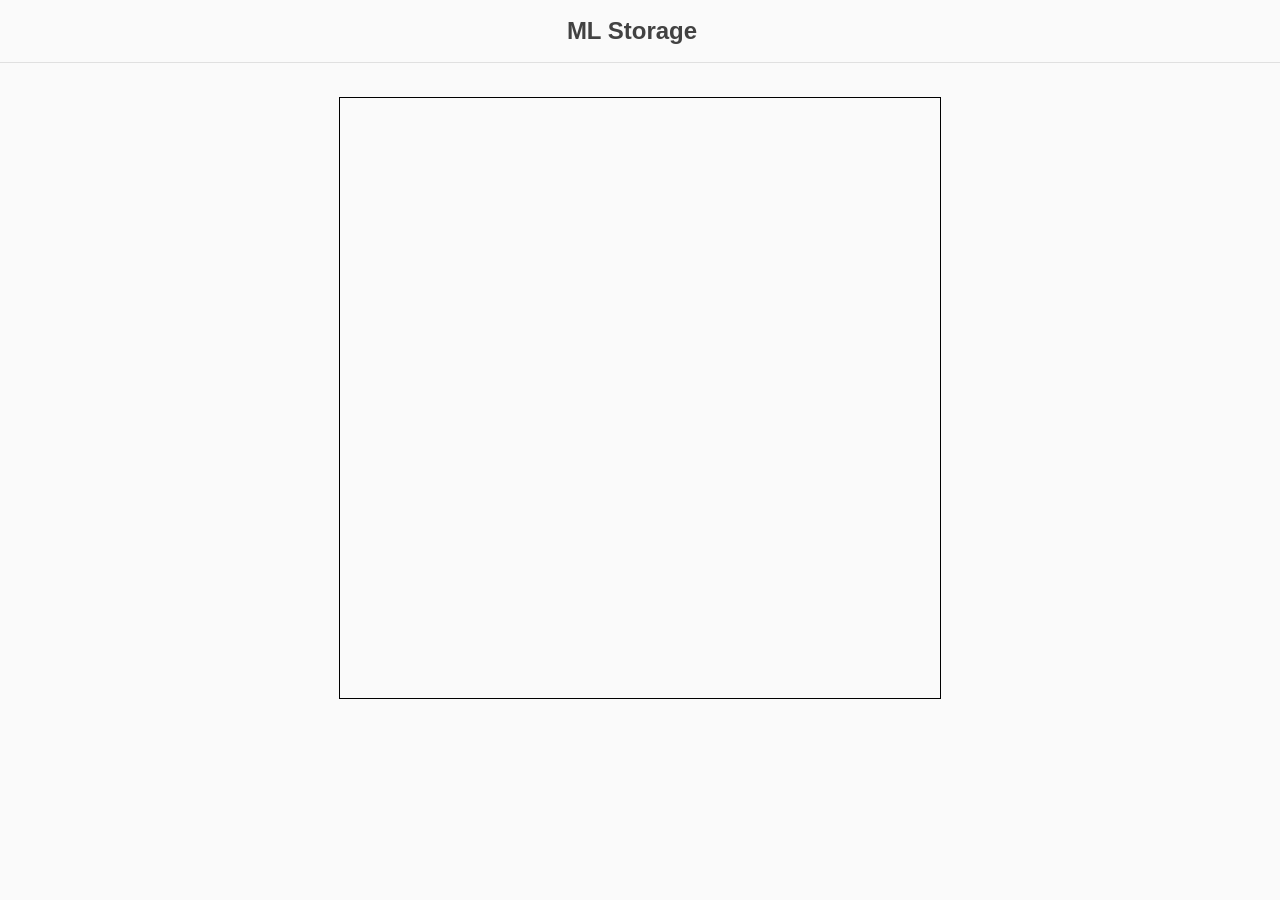
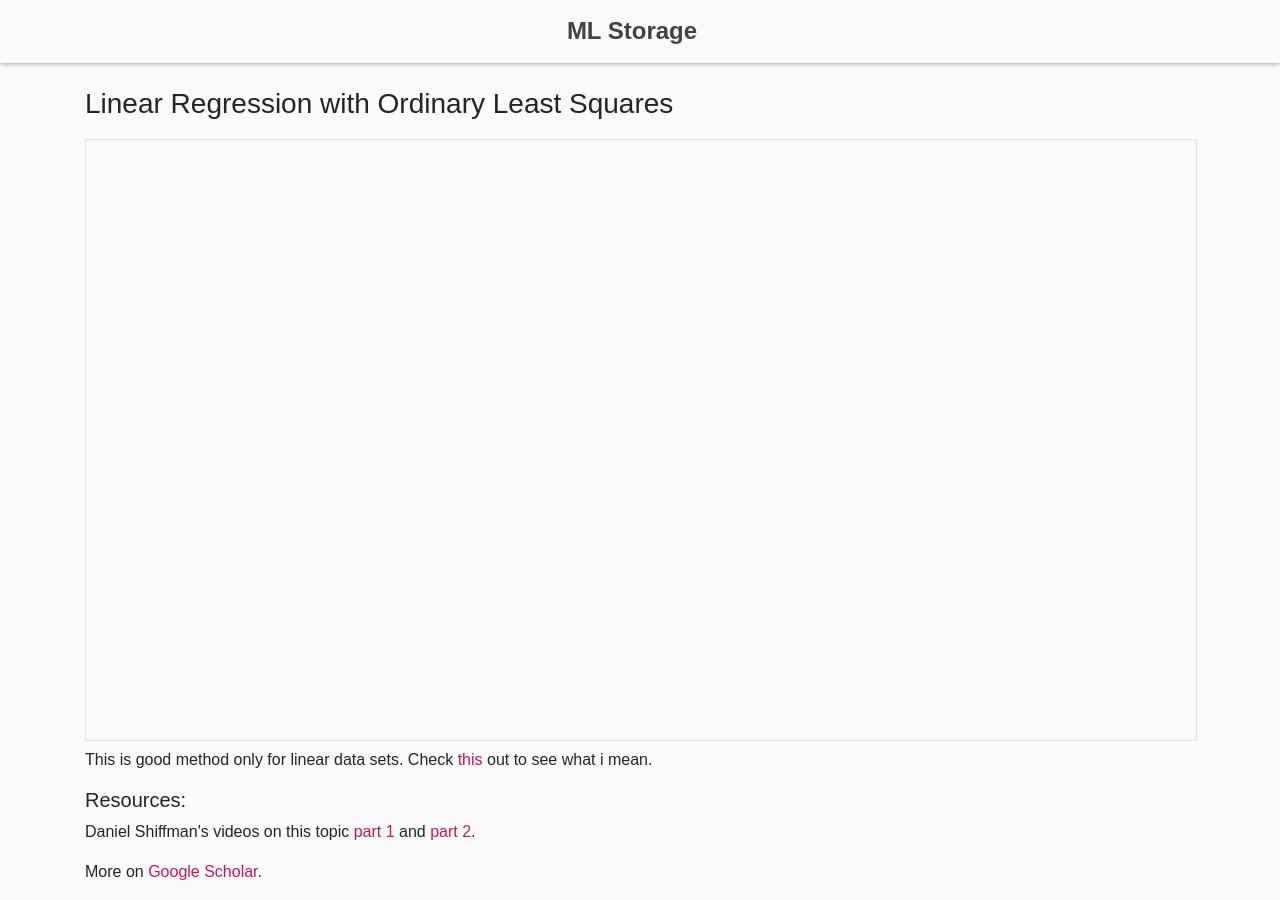
Before and after one commit to TomaszDomagala/LinearRegression1, a React (Create React App) app: page /LinearRegressionOLS in a window 1280 px wide. Before the commit the page ends 800 px from the top, so only its background shows below. Built offline with nearby package versions, Linux system fonts and the light colour scheme.

Commit message:
wip foundations ready

```diff
--- a/public/index.html
+++ b/public/index.html
@@ -22,7 +22,7 @@
       work correctly both with client-side routing and a non-root public URL.
       Learn how to configure a non-root public URL by running `npm run build`.
     -->
-    <title>Linear Regression</title>
+    <title>ML Storage</title>
 </head>
 <body>
 <noscript>
--- a/src/App.css
+++ b/src/App.css
@@ -8,6 +8,7 @@ nav {
 nav:hover{
     box-shadow: 0 0 5px grey;
     border-bottom-color: rgba(255,255,255,0);
+
 }
 .title{
     color: #424242;
--- a/src/App.js
+++ b/src/App.js
@@ -1,17 +1,13 @@
 import React, {Component} from 'react';
 import {BrowserRouter as Router, Route, Link} from 'react-router-dom';
-import LinearRegressionOLS from "./components/LinearRegressionOLS.js"
+import LinearRegressionOLS from "./components/linearRegressionOLS"
 import Home from './components/home';
-import About from './components/About';
-import styled from "styled-components";
-import logo from './logo.svg';
+import About from './components/about';
 import './App.css';
 
 
 class App extends Component {
-    constructor(props) {
-        super();
-    }
+
 
     render() {
 
@@ -19,8 +15,7 @@ class App extends Component {
             <Router>
                 <div>
 
-                    <nav className="navbar justify-content-center mb-4"
-                         style={{backgroundColor: "#FAFAFA", color: "#424242"}}>
+                    <nav className="navbar justify-content-center mb-4">
                         <Link to="/">
                             <span className="navbar-brand mb-0 h1 text-center title"
                                   style={{fontSize: "1.5rem", fontWeight: "bold"}}>
--- a/src/components/About.js
+++ /dev/null
@@ -1,12 +0,0 @@
-import React from 'react';
-
-const About = () => {
-    return (
-        <div className="container">
-            <div className="row m-4"><h1>About:</h1></div>
-            Trenuje se normalnie machine learning gosciu wiesz o co cho
-        </div>
-    );
-};
-
-export default About;
--- /dev/null
+++ b/src/components/about/about.css
@@ -0,0 +1,7 @@
+.youtube-link{
+    font-style: italic;
+    color: #616161;
+}
+.youtube-link:hover{
+    color: #616161;
+}
--- /dev/null
+++ b/src/components/about/index.js
@@ -0,0 +1,22 @@
+import React from 'react';
+import "./about.css";
+import ReactTooltip from 'react-tooltip';
+
+const About = () => {
+    return (
+        <div className="container">
+            <ReactTooltip effect="solid"/>
+            <h3>About <span role="img" aria-label="clapping hands sing">👏</span></h3>
+            <p>This is personal storage for programs that have something in common with machine learning.</p>
+            <p>Everything here is heavily inspired by
+                <a rel="noopener noreferrer"
+                   href="https://www.youtube.com/user/shiffman/playlists?sort=dd&view=50&shelf_id=16" target="_blank"
+                   className="link" data-tip="Check Shiffman out!"> The Coding Train</a> youtube channel.
+            </p>
+            <p>I'm using this repository to practise node, react, design and machine learning skills.</p>
+
+        </div>
+    );
+};
+
+export default About;
--- a/src/components/home/home.css
+++ b/src/components/home/home.css
@@ -1,6 +1,15 @@
-p::before{
+.home-link {
+    color: #424242;
+    transition:all 100ms ease-out;
+}
+.home-link:hover {
+    text-decoration: none;
+    margin-left: 0.5rem;
+    color: #424242;
+
+}
+.home-link::before {
     content: "• ";
+    color: #C2185B;
+
 }
-p::after{
-    content: " •";
-}
--- a/src/components/home/index.js
+++ b/src/components/home/index.js
@@ -1,13 +1,12 @@
 import React from 'react';
-import styled from "styled-components";
-import {BrowserRouter as Router, Route, Link} from 'react-router-dom';
+import {Link} from 'react-router-dom';
 import './home.css';
 
 const Home = () => {
     return (
         <div className="container">
-            <p><Link to="/about">About</Link></p>
-            <p><Link to="/LinearRegressionOLS">Linear Regression with Ordinary Least Squares</Link></p>
+            <p><Link to="/about" className='home-link'>About</Link></p>
+            <p><Link to="/LinearRegressionOLS" className='home-link'>Linear Regression with Ordinary Least Squares</Link></p>
         </div>
     );
 };
--- a/src/components/LinearRegressionOLS.js
+++ b/src/components/linearRegressionOLS/index.js
@@ -1,11 +1,16 @@
 import React, {Component} from 'react';
+import './linearRegressionOLS.css'
+import ReactTooltip from 'react-tooltip';
 
 class LinearRegressionOLS extends Component {
     constructor() {
         super();
         this.state = {
+            width: Math.min(600, window.innerWidth - 100, window.innerHeight - 100),
+            height: Math.min(600, window.innerWidth - 100, window.innerHeight - 100),
             points: []
         };
+
         this.handleClick = this.handleClick.bind(this)
     }
 
@@ -30,7 +35,7 @@ class LinearRegressionOLS extends Component {
         const context = canvas.getContext("2d");
         context.beginPath();
         context.arc(point.x, point.y, 3, 0, 2 * Math.PI);
-        context.fillStyle = "#61DAFB";
+        context.fillStyle = "#C2185B";
         context.fill();
 
     }
@@ -72,24 +77,46 @@ class LinearRegressionOLS extends Component {
         this.setState(prevState => ({
             points: [...prevState.points, newPoint]
         }));
+
     }
 
+    componentDidMount() {
+        //TODO aktualnie canvas jest renderowany dwa razy: raz z width z this.state a drugi z refa fajnie jakby to usprawnic dla clean codu
+        if (this.refs.canvasParent && this.refs.canvasParent.clientWidth !== this.state.width)
+            this.setState({width: this.refs.canvasParent.clientWidth})
+
+    }
 
     render() {
-        let text = 'Points: ';
-        this.state.points.forEach(point => {
-            text += `(${point.x} ${point.y}) `
-        });
         this.clearCanvas();
         this.drawLine();
         this.state.points.forEach(point => this.drawPoint(point));
         return (
-            <div className="container">
+            <div className="container"><h3>Linear Regression with Ordinary Least Squares</h3>
                 <div style={{textAlign: "center"}}>
-                    <canvas ref="canvas" width={600} height={600}
-                            style={{border: "1px solid #000000", marginTop: "10px"}}
-                            onClick={this.handleClick}/>
+
+                    <div ref="canvasParent">
+                        <canvas ref="canvas" width={this.state.width} height={this.state.height}
+                                style={{border: "1px solid #E0E0E0", marginTop: "10px"}}
+                                onClick={this.handleClick}/>
+                    </div>
                 </div>
+                <p>This is good method only for linear data sets. Check
+                    <a target="_blank" rel="noopener noreferrer" className="link" data-tip="Anscombe's quartet"
+                       href="https://en.wikipedia.org/wiki/Anscombe%27s_quartet#/media/File:Anscombe%27s_quartet_3.svg"
+                    > this</a> out to see what i mean.</p>
+                <h5>Resources:</h5>
+                <p>Daniel Shiffman's videos on this topic
+                    <a rel="noopener noreferrer" className="link" target="_blank"
+                       href="https://www.youtube.com/watch?v=szXbuO3bVRk"> part 1 </a>
+                    and <a rel="noopener noreferrer" className="link" target="_blank"
+                           href="https://www.youtube.com/watch?v=_cXuvTQl090"> part
+                        2</a>.
+                </p>
+                <p>More on <a rel="noopener noreferrer" className="link" target="_blank"
+                       href="https://scholar.google.pl/scholar?q=Ordinary+Least+Squares&hl=pl&as_sdt=0&as_vis=1&oi=scholart">
+                    Google Scholar</a>.</p>
+                <ReactTooltip effect="solid"/>
             </div>
         );
     }
--- /dev/null
+++ b/src/components/linearRegressionOLS/linearRegressionOLS.css
@@ -0,0 +1,7 @@
+.link {
+    color: #C2185B;
+}
+.link:hover{
+    text-decoration: none;
+    color: #880E4F;
+}
```
Also changed, not shown: package.json (+9 -1 lines), 1 other file (tests, documents, lock files or other folders).
